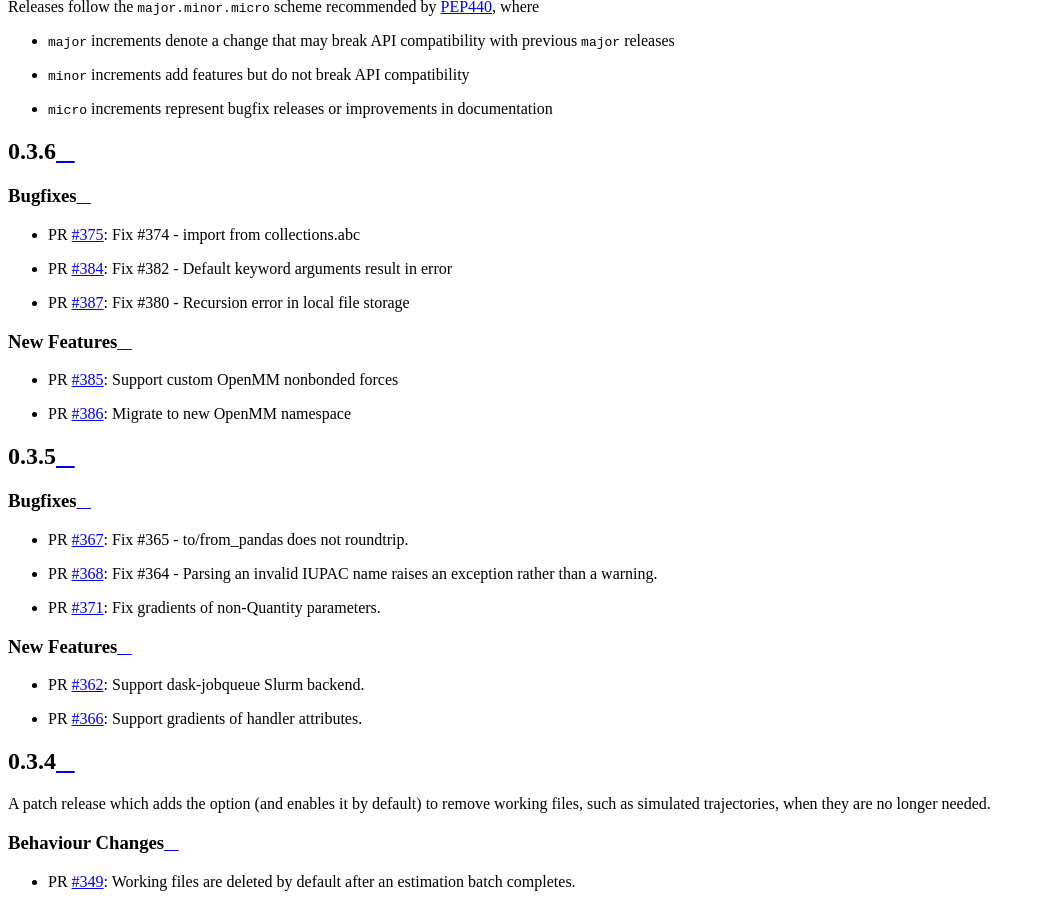
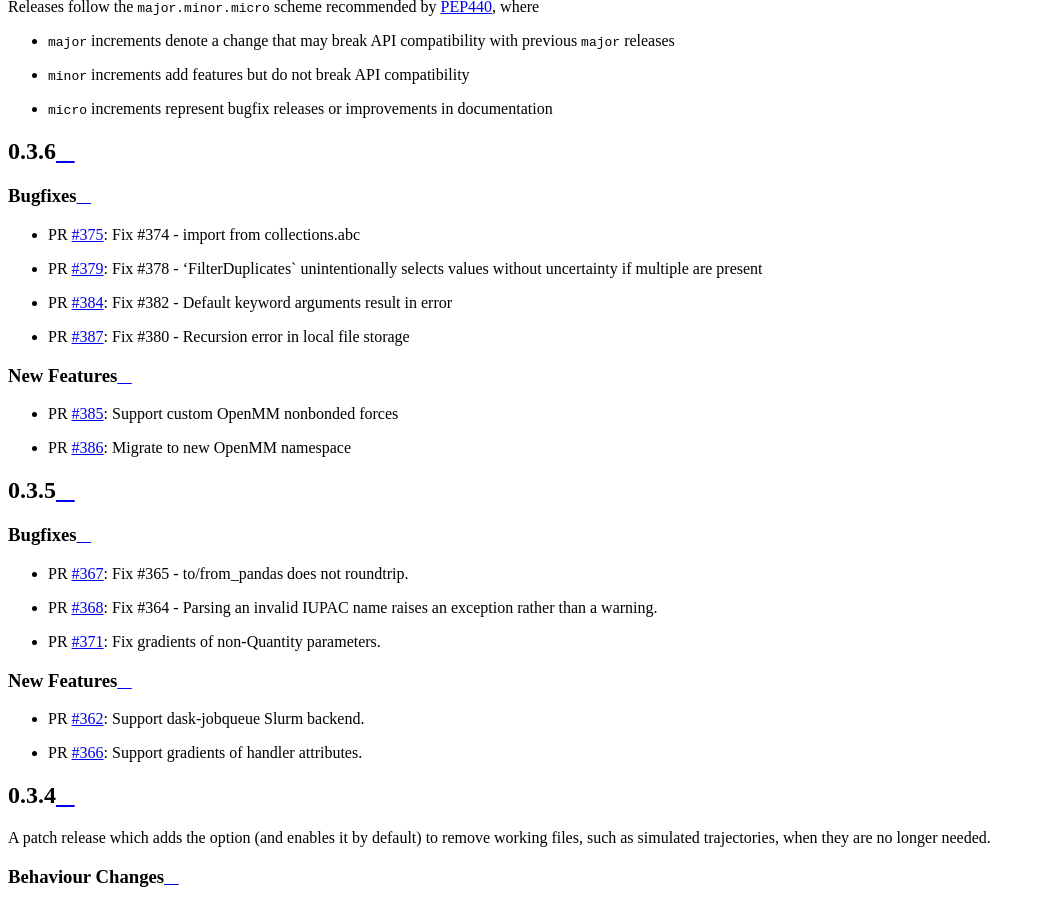
Before and after one commit to openforcefield/openff-evaluator, a Sphinx documentation site: the page built from docs/releasehistory.rst, in a window 1280 px wide and 900 px high, scrolled down 2598 px. Shown: the whole window, without its empty margins (0-1045 px from the left). Built offline with Sphinx 7.4.7 and the Read the Docs theme 2.0.0, drawn with Linux system fonts in a browser that asks for light colours.

Commit message:
Update release history

```diff
--- a/docs/releasehistory.rst
+++ b/docs/releasehistory.rst
@@ -15,6 +15,7 @@ Bugfixes
 """"""""
 
 * PR `#375 <https://github.com/openforcefield/openff-evaluator/pull/375>`_: Fix #374 - import from collections.abc
+* PR `#379 <https://github.com/openforcefield/openff-evaluator/pull/379>`_: Fix #378 - 'FilterDuplicates` unintentionally selects values without uncertainty if multiple are present
 * PR `#384 <https://github.com/openforcefield/openff-evaluator/pull/384>`_: Fix #382 - Default keyword arguments result in error
 * PR `#387 <https://github.com/openforcefield/openff-evaluator/pull/387>`_: Fix #380 - Recursion error in local file storage
 
```
